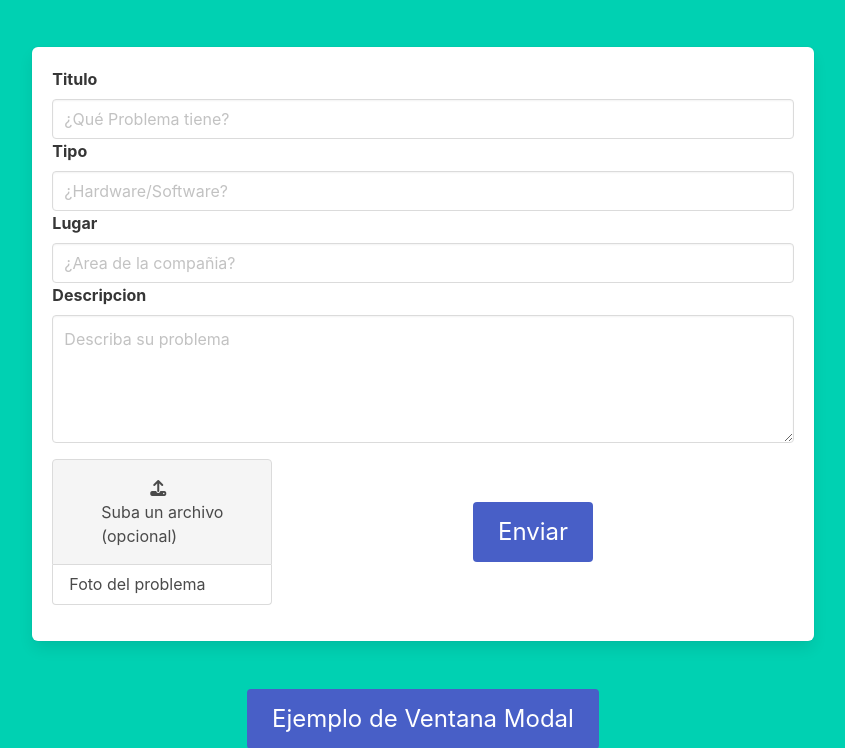
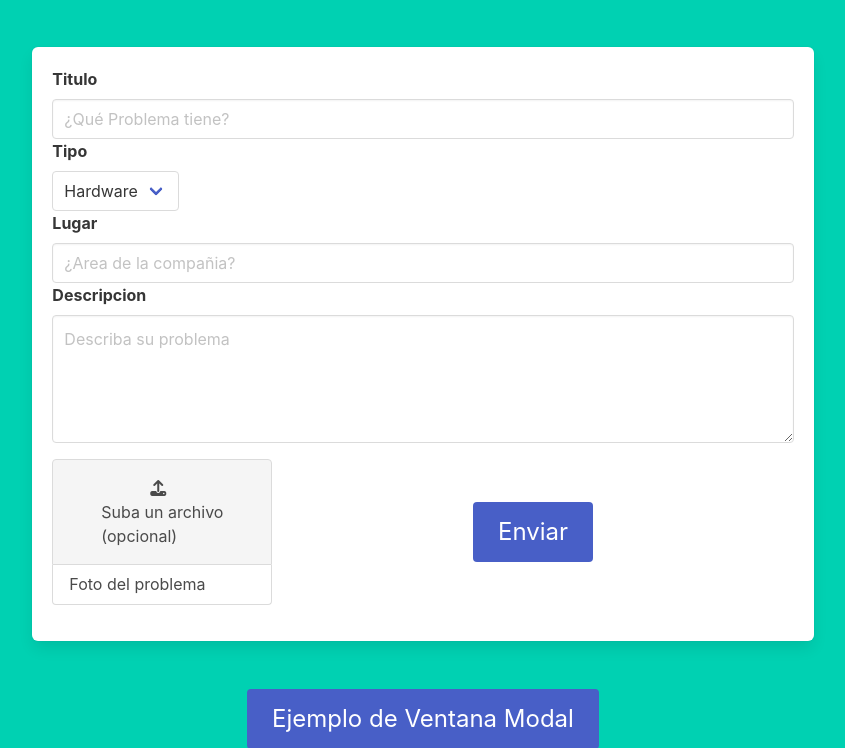
Before and after one commit to Joshua-Enrico/HelpDesk, a Flask app: page /registra_ticket in a window 1280 px wide. Shown: the part 112-860 px from the top of the page, without its empty margins (217-1062 px from the left). Run offline with Flask 2, Linux system fonts and the light colour scheme; a user stored in the database is signed in; data comes from the database, SQL or seed files in the repository; data that the repository does not hold is empty; some libraries are stand-ins or nearby versions.

Commit message:
[UPDATE] changing a texbox to dropbox

```diff
--- a/web_flask/functions/templates/registra_ticket.html
+++ b/web_flask/functions/templates/registra_ticket.html
@@ -1,4 +1,5 @@
 {% extends "base/basic_template.html" %}
+{% import "bootstrap/wtf.html" as wtf %}
 
 {% block cssimport %}
 <!-- <link rel="stylesheet" href="{{ url_for('static', filename='css/debugger.css') }}"> -->
@@ -24,8 +25,15 @@
         <form action="" class="box">
           <label class="label"> Titulo </label>
           <input class="input" type="text" placeholder="¿Qué Problema tiene?">
+          <!--  form.subject(class_="input", placeholder="¿Qué Problema tiene?"")  -->
           <label class="label"> Tipo </label>
-          <input class="input" type="text" placeholder="¿Hardware/Software?">
+          <div class="select">
+            <select>
+              <option>Hardware</option>
+              <option>Software</option>
+            </select>
+          </div>
+          <!--  form.problemType(class_="input", placeholder="Usuario")  -->
           <label class="label"> Lugar </label>
           <input class="input" type="text" placeholder="¿Area de la compañia?">
           <label class="label"> Descripcion </label>
```
